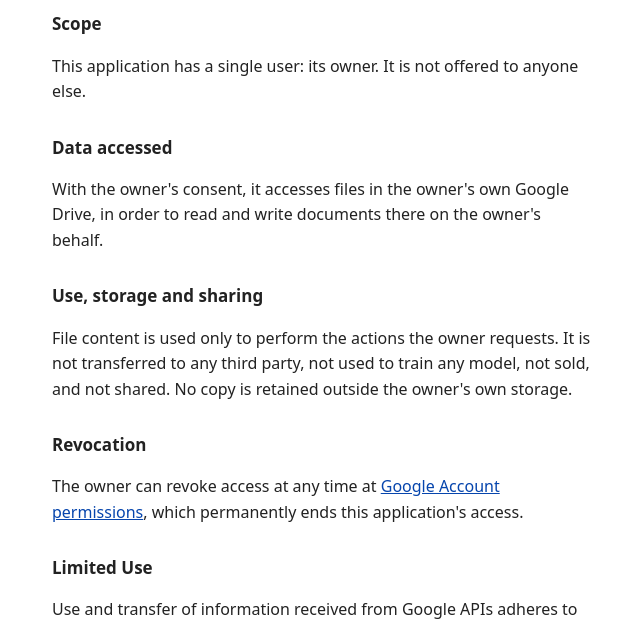
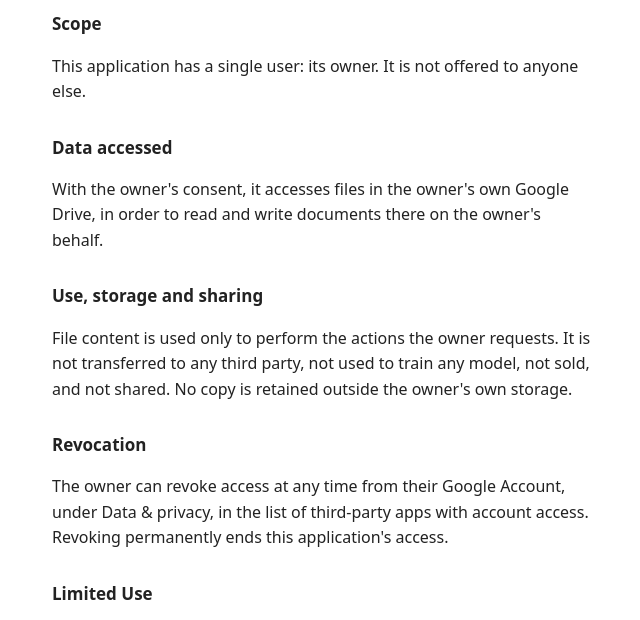
Before and after one commit to ysundfw/consent-pages, a plain HTML site: page privacy.html in a window 1280 px wide. Shown: the part 132-752 px from the top of the page, without its empty margins (316-956 px from the left). Drawn offline with Linux system fonts and the light colour scheme.

Commit message:
Drop the revocation hyperlink
Naming where to revoke is what a policy owes the reader; linking it was never
required. Google has also already moved that target — /permissions now
redirects to /connections — so the link was heading for rot as well as being
outbound surface we did not need. The Limited Use link stays: for restricted
scopes that affirmation is the part Google actually looks for.

```diff
--- a/privacy.html
+++ b/privacy.html
@@ -15,7 +15,7 @@
 <p>File content is used only to perform the actions the owner requests. It is not transferred to any third party, not used to train any model, not sold, and not shared. No copy is retained outside the owner's own storage.</p>
 
 <h2>Revocation</h2>
-<p>The owner can revoke access at any time at <a href="https://myaccount.google.com/permissions">Google Account permissions</a>, which permanently ends this application's access.</p>
+<p>The owner can revoke access at any time from their Google Account, under Data &amp; privacy, in the list of third-party apps with account access. Revoking permanently ends this application's access.</p>
 
 <h2>Limited Use</h2>
 <p>Use and transfer of information received from Google APIs adheres to the <a href="https://developers.google.com/terms/api-services-user-data-policy">Google API Services User Data Policy</a>, including the Limited Use requirements.</p>
```
